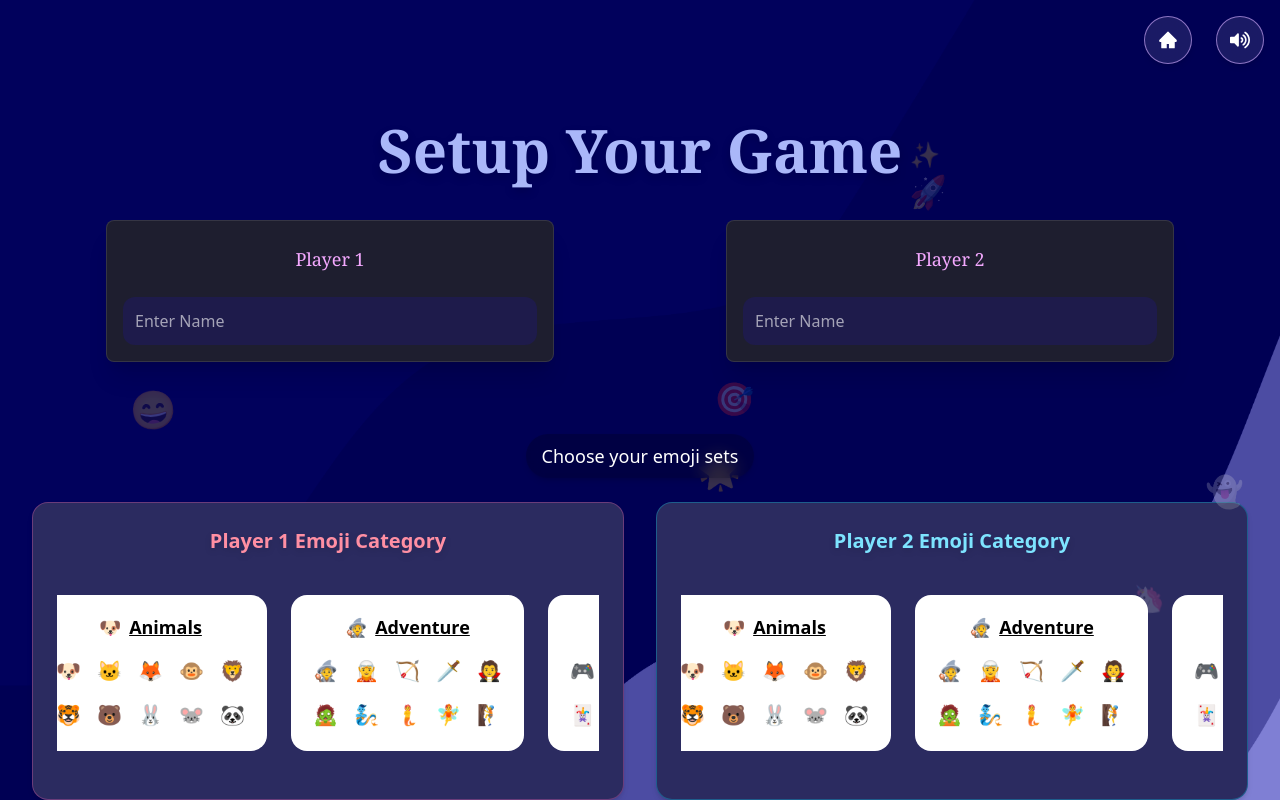
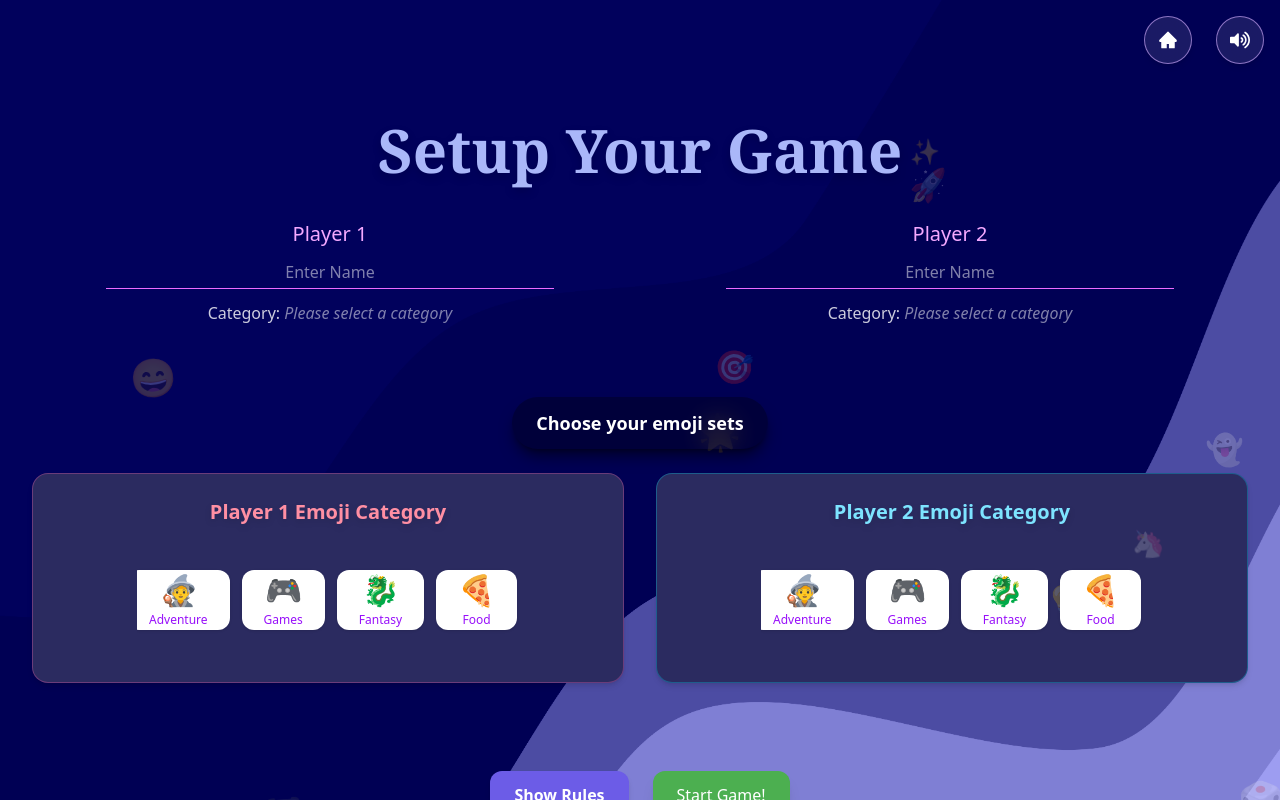
Before and after one commit to sathvik89/BlinkTacToe, a React (Vite) app: page /setup in a window 1280 px wide. Shown: the top 800 px of the page. Built offline with nearby package versions, Linux system fonts and the light colour scheme.

Commit message:
updated styling for setuppage

```diff
--- a/src/components/EmojiCategory.jsx
+++ b/src/components/EmojiCategory.jsx
@@ -1,8 +1,5 @@
 import { useRef, useState } from "react";
 import { motion, useAnimationFrame } from "framer-motion";
-
-const EmojiCategory = ({ whenSelectedCat, player }) => {
-  const [category, setCategory] = useState(null);
 
 const emojiCategories = [
   {
@@ -31,36 +28,12 @@ const EmojiCategory = ({ whenSelectedCat, player }) => {
   {
     name: "Adventure",
     icon: "🧙",
-      emojis: [
-        "🧙",
-        "🧝",
-        "🏹",
-        "🗡️",
-        "🧛",
-        "🧟",
-        "🧞",
-        "🧜",
-        "🧚",
-        "🧗",
-        "🗺️",
-      ],
+    emojis: ["🧙", "🧝", "🏹", "🗡️", "🧛", "🧟", "🧞", "🧜", "🧚", "🧗", "🗺️"],
   },
   {
     name: "Games",
     icon: "🎮",
-      emojis: [
-        "🎮",
-        "🕹️",
-        "🎲",
-        "♟️",
-        "🧩",
-        "🃏",
-        "🎯",
-        "🎳",
-        "🎰",
-        "⚽",
-        "🏀",
-      ],
+    emojis: ["🎮", "🕹️", "🎲", "♟️", "🧩", "🃏", "🎯", "🎳", "🎰", "⚽", "🏀"],
   },
   {
     name: "Fantasy",
@@ -70,19 +43,7 @@ const EmojiCategory = ({ whenSelectedCat, player }) => {
   {
     name: "Food",
     icon: "🍕",
-      emojis: [
-        "🍕",
-        "🍔",
-        "🍟",
-        "🌭",
-        "🥪",
-        "🌮",
-        "🌯",
-        "🥙",
-        "🍳",
-        "🥘",
-        "🍲",
-      ],
+    emojis: ["🍕", "🍔", "🍟", "🌭", "🥪", "🌮", "🌯", "🥙", "🍳", "🥘", "🍲"],
   },
   {
     name: "Nature",
@@ -92,19 +53,7 @@ const EmojiCategory = ({ whenSelectedCat, player }) => {
   {
     name: "Weather",
     icon: "☀️",
-      emojis: [
-        "☀️",
-        "🌤️",
-        "⛅",
-        "🌦️",
-        "🌧️",
-        "⛈️",
-        "🌨️",
-        "❄️",
-        "💨",
-        "🌪️",
-        "🌈",
-      ],
+    emojis: ["☀️", "🌤️", "⛅", "🌦️", "🌧️", "⛈️", "🌨️", "❄️", "💨", "🌪️", "🌈"],
   },
   {
     name: "Space",
@@ -117,67 +66,86 @@ const EmojiCategory = ({ whenSelectedCat, player }) => {
     emojis: ["💡", "📷", "📱", "💻", "⏰", "🕰️", "🧭", "🔋", "🪞", "📦"],
   },
 ];
-  const containerRef = useRef(null);
+
+const EmojiCategory = ({ whenSelectedCat }) => {
+  const [selectedCategory, setSelectedCategory] = useState(null);
+
+  const scrollRef = useRef(null);
   const x = useRef(0);
 
-  useAnimationFrame((t, delta) => {
-    if (containerRef.current) {
-      x.current += delta * 0.05; // speed control
-      if (x.current >= containerRef.current.scrollWidth / 2) {
-        x.current = 0;
-      }
-      containerRef.current.style.transform = `translateX(-${x.current}px)`;
-    }
+  useAnimationFrame((_, delta) => {
+    if (!scrollRef.current) return;
+    x.current += delta * 0.04;
+    if (x.current >= scrollRef.current.scrollWidth / 2) x.current = 0;
+    scrollRef.current.style.transform = `translateX(-${x.current}px)`;
   });
 
-  const scrollItems = [...emojiCategories, ...emojiCategories]; //duplicated
-  function handleCatSelect(cat) {
-    setCategory(cat.name);
-    if (whenSelectedCat) {
-      whenSelectedCat(cat);
-    }
-  }
+  const scrollItems = [...emojiCategories, ...emojiCategories];
+
+  const handleSelect = (cat) => {
+    setSelectedCategory(cat);
+    if (whenSelectedCat) whenSelectedCat(cat);
+  };
+
+  const clickTap = { scale: 0.9, rotate: -5 };
 
   return (
-    <div className="relative overflow-hidden w-full py-6 ">
-      <div ref={containerRef} className="flex gap-6 w-max">
+    <div className="w-full py-2 px-3 sm:px-6 md:px-12 lg:px-20 flex flex-col items-center gap-5">
+      {/* Scrolling categories */}
+      <div className="relative w-full overflow-hidden p2">
+        <div
+          ref={scrollRef}
+          className="flex gap-3 p-5 w-max select-none"
+          style={{ willChange: "transform" }}
+        >
           {scrollItems.map((cat, idx) => (
-          <motion.button
-            key={idx}
-            onClick={() => handleCatSelect(cat)}
-            whileHover={{ scale: 1.03 }}
-            whileTap={{ scale: 0.97 }}
-            className={`min-w-[220px] cursor-pointer rounded-2xl px-4 py-4 transition-all duration-300 flex flex-col gap-3 items-center border-2
+            <motion.div
+              key={`${cat.name}-${idx}`}
+              onClick={() => handleSelect(cat)}
+              whileHover={{ scale: 1.15 }}
+              whileTap={clickTap}
+              transition={{ type: "spring", stiffness: 300, damping: 20 }}
+              className={`min-w-[60px] p-5 h-[60px] flex flex-col items-center justify-center text-3xl rounded-xl cursor-pointer border-2 shadow-sm transition-colors duration-300
                 ${
-      category === cat.name
-        ? `text-white ${
-            player === 1
-              ? "bg-[#FF5E7E] border-[#FF5E7E]"
-              : "bg-[#00D2FF] border-[#00D2FF]"
-          }`
-        : "bg-white text-black border-transparent hover:bg-gray-100 hover:border-gray-300"
-    }
-  `}
+                  selectedCategory?.name === cat.name
+                    ? "bg-purple-300 border-purple-600 text-purple-900 shadow-md"
+                    : "bg-white border-transparent text-purple-600 hover:bg-purple-100 hover:border-purple-300"
+                }`}
             >
-            <div className="flex items-center gap-2 text-lg font-semibold">
               <span>{cat.icon}</span>
-              <span className="underline">{cat.name}</span>
-            </div>
-
-            <div className="grid grid-cols-5 gap-2 text-xl">
-              {cat.emojis.slice(0, 10).map((item, idx) => (
-                <motion.div
-                  key={idx}
-                  className="p-1 rounded hover:bg-black/5"
-                  whileHover={{ scale: 1.2, rotate: 10 }}
-                >
-                  {item}
+              <p className="text-xs font-medium mt-1 select-none">{cat.name}</p>
             </motion.div>
           ))}
         </div>
-          </motion.button>
+      </div>
+
+      {/* Emoji grid for selected category */}
+      {selectedCategory && (
+        <motion.div
+          initial={{ opacity: 0, y: 15 }}
+          animate={{ opacity: 1, y: 0 }}
+          transition={{ duration: 0.1, ease: "easeIn" }}
+          className="w-full max-w-2xl p-4 rounded-lg bg-white shadow-md border border-purple-200"
+        >
+          <h3 className="text-lg font-semibold text-purple-700 mb-4 text-center select-none underline">
+            {selectedCategory.name} Emojis
+          </h3>
+          <div className="grid grid-cols-5 gap-3 text-3xl sm:text-4xl justify-center">
+            {selectedCategory.emojis.map((emoji) => (
+              <motion.div
+                key={emoji}
+                className="p-2 rounded-lg cursor-pointer select-none transition-transform"
+                whileHover={{ rotate: 15 }}
+                whileTap={{ rotate: -15 }}
+                transition={{ duration: 0.2, ease: "easeInOut" }}
+                title={emoji}
+              >
+                {emoji}
+              </motion.div>
             ))}
           </div>
+        </motion.div>
+      )}
     </div>
   );
 };
--- a/src/components/PlayerCard.jsx
+++ b/src/components/PlayerCard.jsx
@@ -1,36 +1,36 @@
 import React from "react";
 import { motion } from "framer-motion";
 
-const PlayerCard = ({ player, playerNo,  setPlayer }) => {
+const PlayerCard = ({ player, playerNo, setPlayer }) => {
   return (
     <motion.div
-      className="bg-[#1E1E2F] flex justify-center flex-col rounded-lg px-4 py-4 text-white shadow-xl w-full max-w-md mx-auto border border-white/10"
+      className="text-white text-center w-full max-w-md mx-auto"
       initial={{ opacity: 0, y: 30 }}
       animate={{ opacity: 1, y: 0 }}
       transition={{ duration: 0.5 }}
     >
-      <div
-        className="text-lg font-light font-serif text-fuchsia-300 text-center  mb-4 px-4 py-2 rounded-md inline-block"
-      >
+      <h2 className="text-lg sm:text-xl font-medium mb-2 text-fuchsia-300">
         {playerNo}
-      </div>
+      </h2>
 
       <input
         type="text"
         placeholder="Enter Name"
         value={player.name}
         onChange={(e) => setPlayer({ ...player, name: e.target.value })}
-        className="w-full p-3 rounded-xl text-white text-base outline-none focus:ring-2 ring-[#FFCD38] bg-[#1E1B4B] placeholder-white/60"
+        className="bg-transparent border-b border-fuchsia-400 text-white placeholder-white/50 px-2 py-1 text-base focus:outline-none focus:border-yellow-300 transition-all duration-300 mb-3 w-full text-center"
       />
 
-      {player.category && (
-        <p className="mt-4 text-sm bg-gradient-to-r from-[#333] to-[#555] p-2 rounded-md text-center">
-          Selected Category:{" "}
-          <span className="font-semibold text-yellow-300">
+      <p className="text-sm sm:text-base text-white/80">
+        Category:{" "}
+        {player.category ? (
+          <span className="text-yellow-300 font-medium">
             {player.category.name} {player.category.icon}
           </span>
-        </p>
-      )}
+        ) : (
+          <span className="italic text-white/50">Please select a category</span>
+        )}
+      </p>
     </motion.div>
   );
 };
--- a/src/pages/Setup.jsx
+++ b/src/pages/Setup.jsx
@@ -92,10 +92,12 @@ const Setup = () => {
           </motion.div>
 
           <motion.div
-            initial={{ opacity: 0 }}
-            animate={{ opacity: 1 }}
-            transition={{ delay: 0.4, duration: 0.6 }}
-            className="text-white text-center text-lg font-medium my-6 bg-black/20 backdrop-blur-sm px-4 py-2 rounded-4xl w-fit mx-auto shadow-md"
+            initial={{ opacity: 0, y: 10 }}
+            animate={{ opacity: 1, y: 0 }}
+            transition={{ delay: 0.4, duration: 0.6, ease: "easeOut" }}
+            className="text-white text-center text-lg font-semibold my-6 bg-black/30 backdrop-blur-md px-6 py-3 rounded-full w-max mx-auto shadow-lg shadow-black/50 select-none"
+            role="banner"
+            aria-label="Instruction to choose emoji sets"
           >
             Choose your emoji sets
           </motion.div>
@@ -106,24 +108,37 @@ const Setup = () => {
             transition={{ delay: 0.4, duration: 0.6 }}
             className="grid grid-cols-1 md:grid-cols-2 gap-8 mb-12"
           >
-            <div className="bg-[#2B2B60] p-6 rounded-2xl border border-pink-400/30 shadow-md hover:shadow-pink-500/30 transition-all duration-300">
-              <h2 className="text-xl font-bold mb-4 text-center text-[#FF8FA3] drop-shadow-md">
-                Player 1 Emoji Category
-              </h2>
-              <EmojiCategory
-                player={1}
-                whenSelectedCat={(category) => handleSelectCat(1, category)}
-              />
-            </div>
-            <div className="bg-[#2B2B60] p-6 rounded-2xl border border-cyan-400/30 shadow-md hover:shadow-cyan-500/30 transition-all duration-300">
-              <h2 className="text-xl font-bold mb-4 text-center text-[#7DE4FF] drop-shadow-md">
-                Player 2 Emoji Category
-              </h2>
-              <EmojiCategory
-                player={2}
-                whenSelectedCat={(category) => handleSelectCat(2, category)}
-              />
-            </div>
+            {[1, 2].map((player) => {
+              const isPlayer1 = player === 1;
+              return (
+                <section
+                  key={player}
+                  aria-labelledby={`player${player}-emoji-category`}
+                  className={`bg-[#2B2B60] p-6 rounded-2xl border
+          ${
+            isPlayer1
+              ? "border-pink-400/30 shadow-md hover:shadow-pink-500/30"
+              : "border-cyan-400/30 shadow-md hover:shadow-cyan-500/30"
+          }
+          transition-all duration-300`}
+                >
+                  <h2
+                    id={`player${player}-emoji-category`}
+                    className={`text-xl font-bold mb-4 text-center ${
+                      isPlayer1 ? "text-[#FF8FA3]" : "text-[#7DE4FF]"
+                    } drop-shadow-md`}
+                  >
+                    Player {player} Emoji Category
+                  </h2>
+                  <EmojiCategory
+                    player={player}
+                    whenSelectedCat={(category) =>
+                      handleSelectCat(player, category)
+                    }
+                  />
+                </section>
+              );
+            })}
           </motion.div>
         </div>
 
```
Also changed, not shown: src/components/StartButton.jsx (+7 -3 lines). Lines whose indentation alone changed are shown as unchanged.
